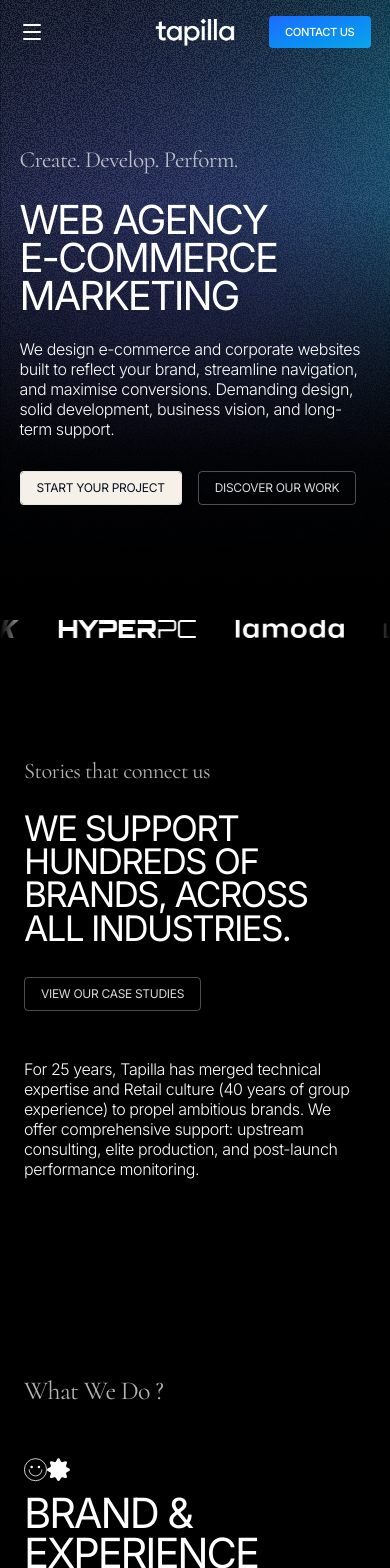
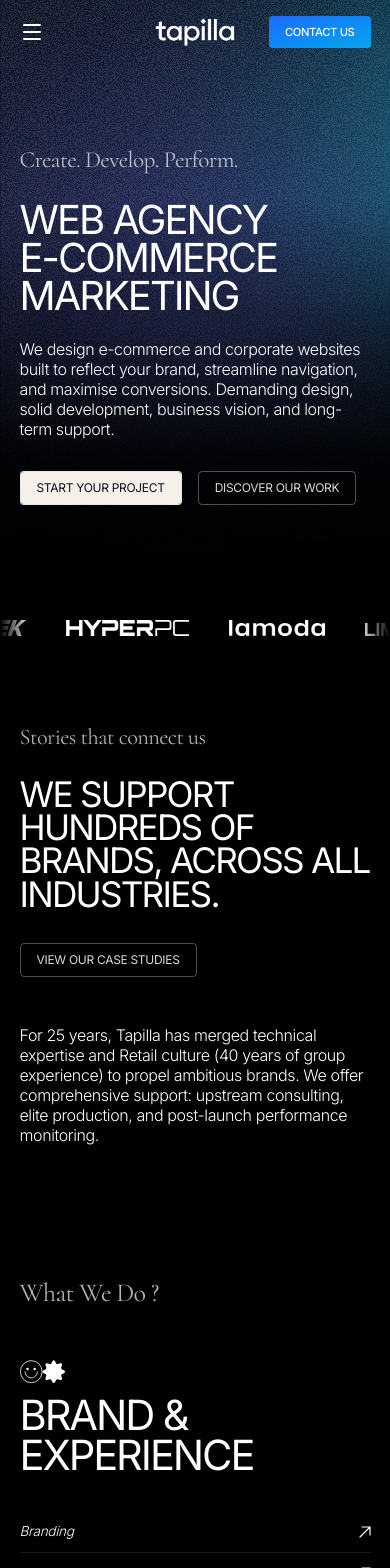
Before and after one commit to artkrasdev/tapilla, a Next.js app: page /en in a window 390 px wide. Shown: the top 1568 px of the page. Built offline with nearby package versions, Linux system fonts and the light colour scheme.

Commit message:
Make homepage responsive

```diff
--- a/app/globals.css
+++ b/app/globals.css
@@ -219,6 +219,26 @@
   pointer-events: none;
 }
 
+/* Tablet adjustments */
+@media (max-width: 1024px) {
+  .marquee-container {
+    animation-duration: 16s;
+  }
+
+  .marquee-track {
+    gap: 3.5rem;
+    padding-right: 3.5rem;
+  }
+
+  .marquee-item {
+    height: 20px;
+  }
+
+  .marquee-section {
+    padding: 1.5rem 0;
+  }
+}
+
 /* Speed up a bit on smaller screens where fewer logos are visible */
 @media (max-width: 768px) {
   .marquee-container {
@@ -227,10 +247,11 @@
 
   .marquee-track {
     gap: 2.5rem;
+    padding-right: 2.5rem;
   }
 
   .marquee-item {
-    height: 18px;
+    height: 16px;
   }
 
   .marquee-section {
--- a/components/BrandsSection.tsx
+++ b/components/BrandsSection.tsx
@@ -9,8 +9,8 @@
     return (
         <section className="relative w-full bg-black overflow-hidden">
             {/* Content — same wrapper as HeroSection */}
-            <div className="relative z-10 mx-auto w-full max-w-content px-6 py-24 md:px-8 lg:px-12">
-                <div className="flex flex-col gap-12 md:px-[4.7rem] md:flex-row md:items-start md:justify-between md:gap-30">
+            <div className="relative z-10 mx-auto w-full max-w-content px-[5%] py-16 md:py-20 lg:py-24 md:px-8 lg:px-12">
+                <div className="flex flex-col gap-12 md:flex-row md:items-start md:justify-between md:gap-12 lg:gap-20">
                     {/* Left column */}
                     <div className="flex flex-col gap-6">
                         {/* Subtitle — matches HeroSection tagline */}
--- a/components/FaqSection.tsx
+++ b/components/FaqSection.tsx
@@ -23,11 +23,11 @@
 
     return (
         <section className="relative w-full bg-black overflow-hidden">
-            <div className="relative z-10 mx-auto w-full max-w-content px-6 py-24 md:px-8 lg:px-8">
+            <div className="relative z-10 mx-auto w-full max-w-content px-[5%] py-16 md:py-20 lg:py-24 md:px-8 lg:px-12">
                 {/* 2-column master grid: left sidebar | right content */}
-                <div className="grid grid-cols-1 md:grid-cols-[minmax(200px,320px)_1fr] gap-12 md:gap-[15rem] items-start">
+                <div className="grid grid-cols-1 md:grid-cols-[minmax(200px,280px)_1fr] lg:grid-cols-[minmax(200px,320px)_1fr] gap-12 md:gap-12 lg:gap-[15rem] items-start">
                     {/* ── Left column — image + description + CTA ── */}
-                    <div className="flex flex-col gap-6">
+                    <div className="hidden md:flex flex-col gap-6">
                         {/* Image */}
                         <div className="relative aspect-square w-full overflow-hidden rounded-sm">
                             <img
--- a/components/Footer.tsx
+++ b/components/Footer.tsx
@@ -35,11 +35,13 @@
             href={href}
             target="_blank"
             rel="noopener noreferrer"
-            className="group inline-flex items-center gap-2 rounded-full border border-white/20 px-4 py-2 text-sm text-white/90 transition-all duration-300 hover:bg-white/10 hover:border-white/40"
+            className="group flex flex-1 min-w-0 items-center justify-center gap-1.5 sm:gap-2 rounded-full border border-white/20 px-2 sm:px-4 py-2 text-[clamp(0.65rem,2.5vw,0.875rem)] text-white/90 transition-all duration-300 hover:bg-white/10 hover:border-white/40"
         >
-            {icon}
-            <span className="font-medium tracking-wide">{label}</span>
-            <ArrowNE className="text-white/60 transition-transform duration-300 group-hover:-translate-y-0.5 group-hover:translate-x-0.5" />
+            <div className="shrink-0 scale-90 sm:scale-100">{icon}</div>
+            <span className="font-medium tracking-wide truncate">{label}</span>
+            <div className="shrink-0 hidden sm:block">
+                <ArrowNE className="text-white/60 transition-transform duration-300 group-hover:-translate-y-0.5 group-hover:translate-x-0.5" />
+            </div>
         </a>
     );
 }
@@ -71,7 +73,7 @@
     ];
 
     return (
-        <footer className="bg-black pb-6 px-6">
+        <footer className="bg-black pb-6 px-[5%] md:px-6">
             <div className="footer-section relative max-w-content mx-auto overflow-hidden rounded-lg">
 
                 {/* ── Animated gradient background ── */}
@@ -195,8 +197,8 @@
                     </div>
 
                     {/* ═══ SOCIAL ROW ═══ */}
-                    <div className="mx-auto w-full max-w-content px-6 md:px-8 lg:px-12 py-8">
-                        <div className="flex flex-wrap items-center justify-between gap-4">
+                    <div className="mx-auto w-full max-w-content px-6 md:px-8 lg:px-12 py-8 overflow-hidden">
+                        <div className="flex flex-row flex-nowrap items-center justify-between gap-2 md:gap-4 w-full">
                             <SocialPill
                                 icon={<Instagram size={16} strokeWidth={1.5} />}
                                 label="Instagram"
--- a/components/WhatWeDoSection.tsx
+++ b/components/WhatWeDoSection.tsx
@@ -73,13 +73,13 @@
 
     return (
         <section className="relative w-full bg-black overflow-hidden">
-            <div className="relative z-10 mx-auto w-full max-w-content px-6 py-24 md:px-8 lg:px-8">
+            <div className="relative z-10 mx-auto w-full max-w-content px-[5%] py-16 md:py-20 lg:py-24 md:px-8 lg:px-12">
 
                 {/* 2-column master grid: label | content */}
-                <div className="grid grid-cols-1 md:grid-cols-[180px_1fr] gap-12 md:gap-32 items-start">
+                <div className="grid grid-cols-1 lg:grid-cols-[180px_1fr] gap-12 lg:gap-32 items-start">
 
                     {/* Col 1 — Section label */}
-                    <p className="text-[1.625rem] w-fit whitespace-nowrap font-normal tracking-tight text-white/70 font-secondary md:pt-2">
+                    <p className="text-[1.625rem] w-fit whitespace-nowrap font-normal tracking-tight text-white/70 font-secondary lg:pt-2">
                         {t("sectionLabel")}
                     </p>
 
```
